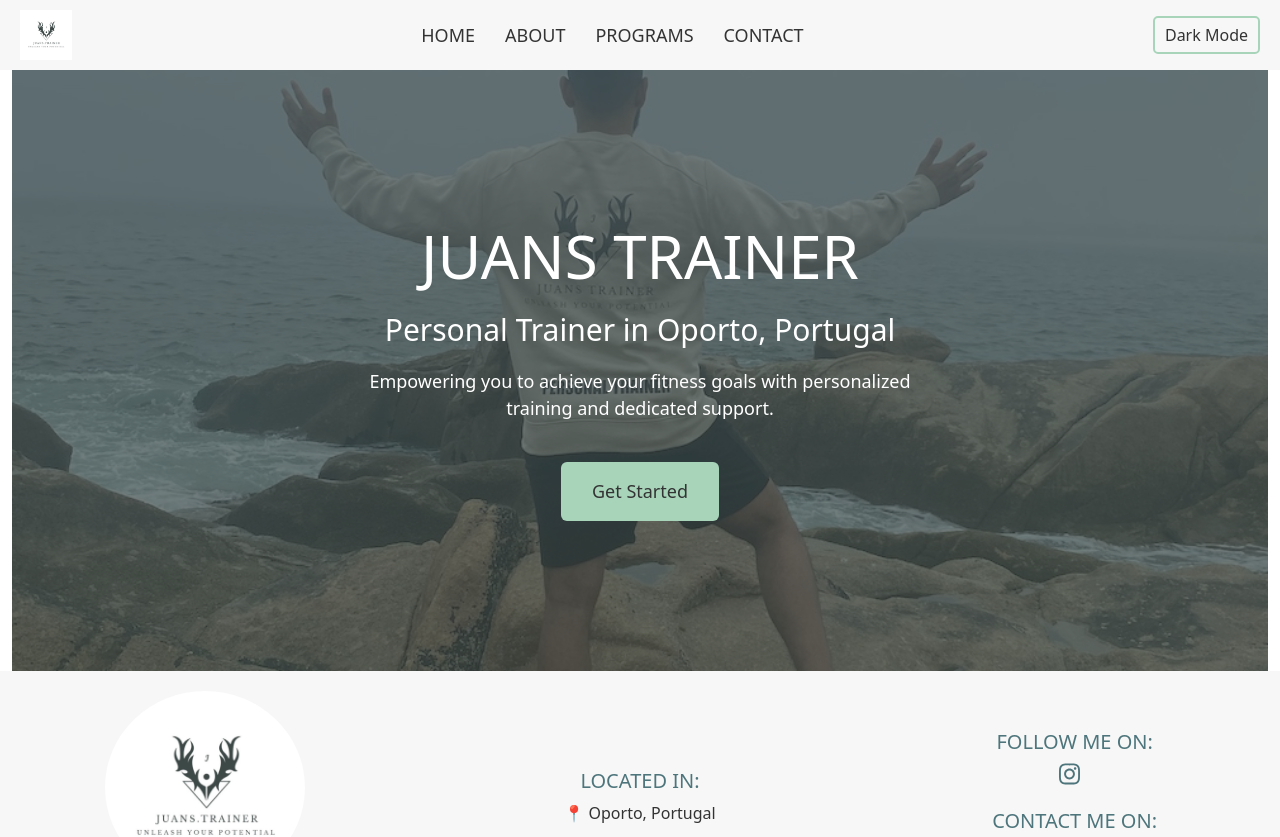
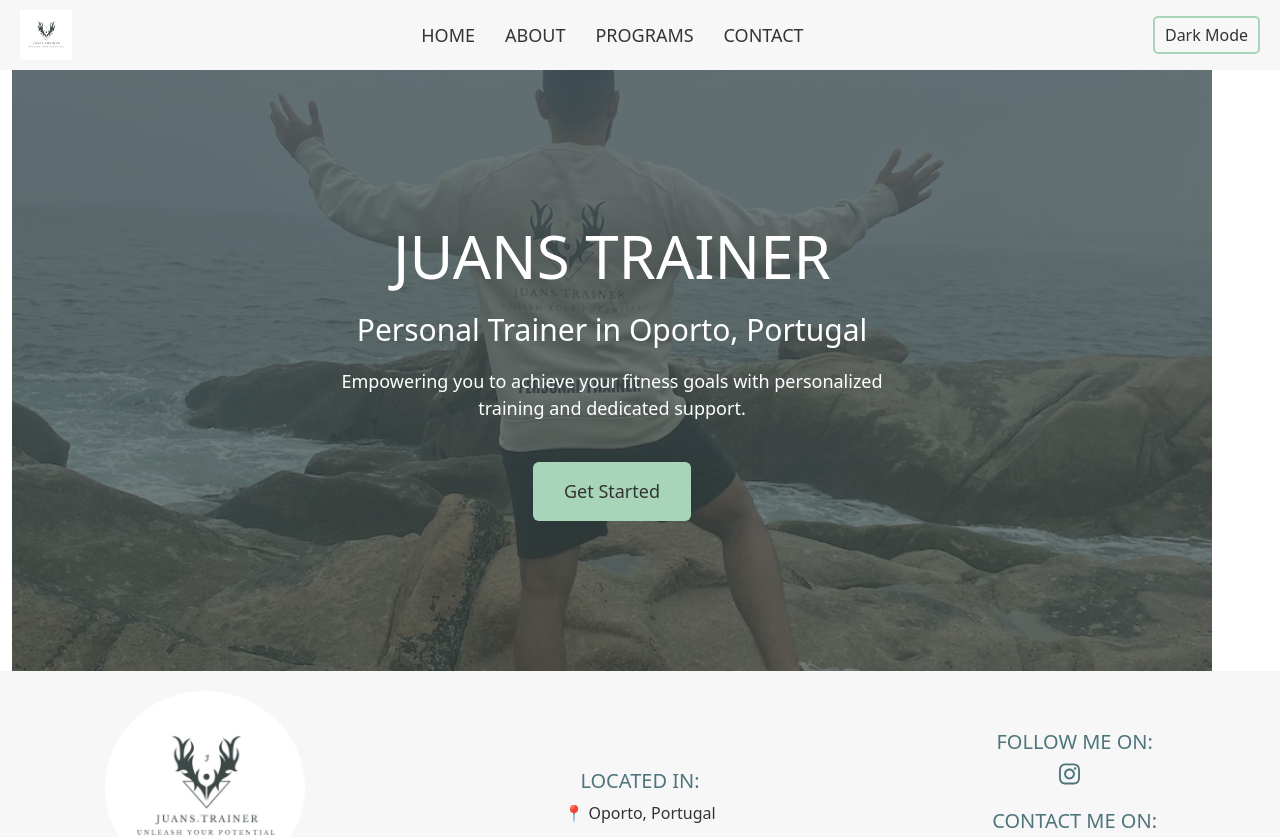
Before and after one commit to MurielCristina/juans.trainer, a React (Create React App) app: page / in a window 1280 px wide. Shown: the top 837 px of the page. Built offline with nearby package versions, Linux system fonts and the light colour scheme.

Commit message:
Weird space on the rigth of the small screen

```diff
--- a/src/pages/PageHome.css
+++ b/src/pages/PageHome.css
@@ -1,7 +1,6 @@
 /*HERO START - start*/
 .PageHome {
   background-color: var(--BGColor);
-  max-width: 100%;
   margin: 0;
   padding: 0;
 }
```
